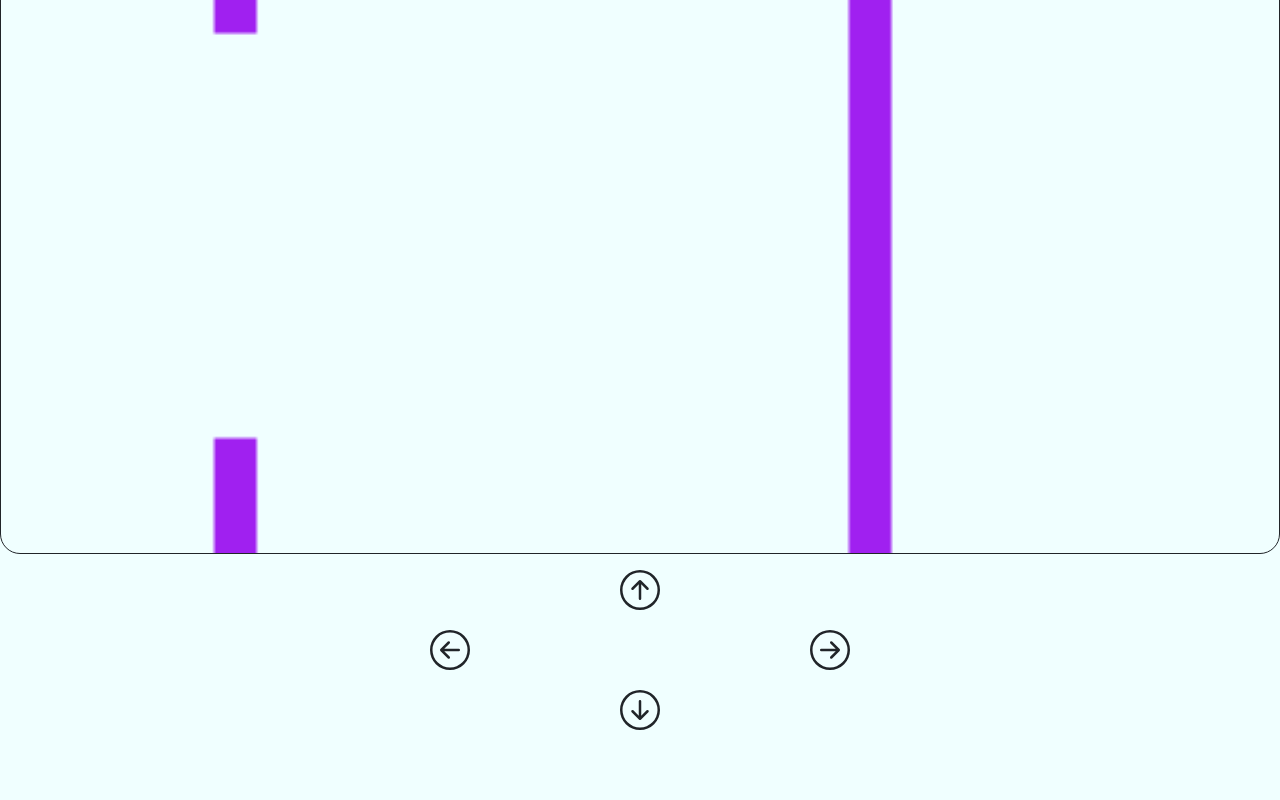
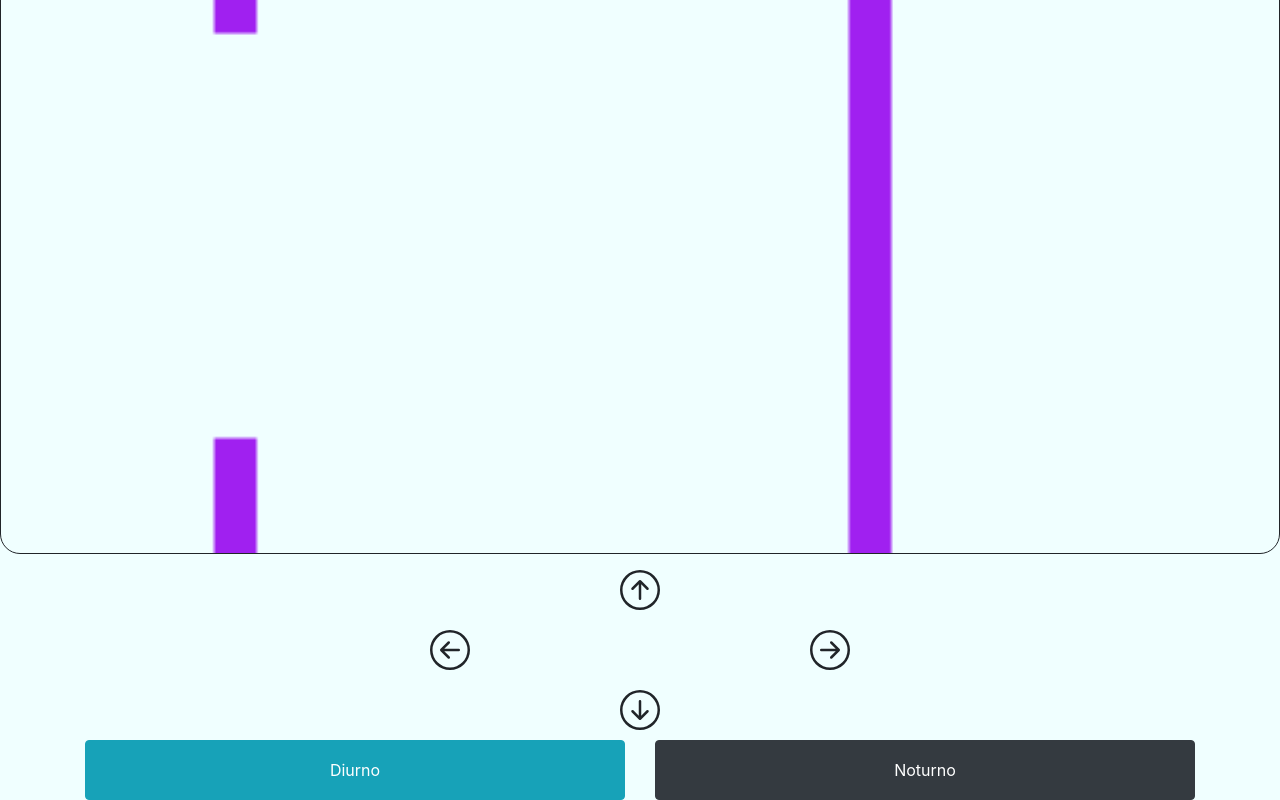
Before and after one commit to camisnet/Joguinho, a website: page www/index.html in a window 1280 px wide. Shown: the part 726-1526 px from the top of the page. Before the commit the page ends 1466 px from the top, so only its background shows below. Drawn offline with nearby package versions, Linux system fonts and the light colour scheme.

Commit message:
Update index.html

```diff
--- a/www/index.html
+++ b/www/index.html
@@ -46,6 +46,14 @@
       </button>
     </div>
   </div>
+  <div class="row">
+    <div class="col-6">
+      <button class="btn btn-info btn-block" id="claro">Diurno</button>
+    </div>
+    <div class="col-6">
+  <button class="btn btn-dark btn-block" id="escuro">Noturno</button>
+  </div>
+  </div>
 </div>
 </body>
 </html>
```
